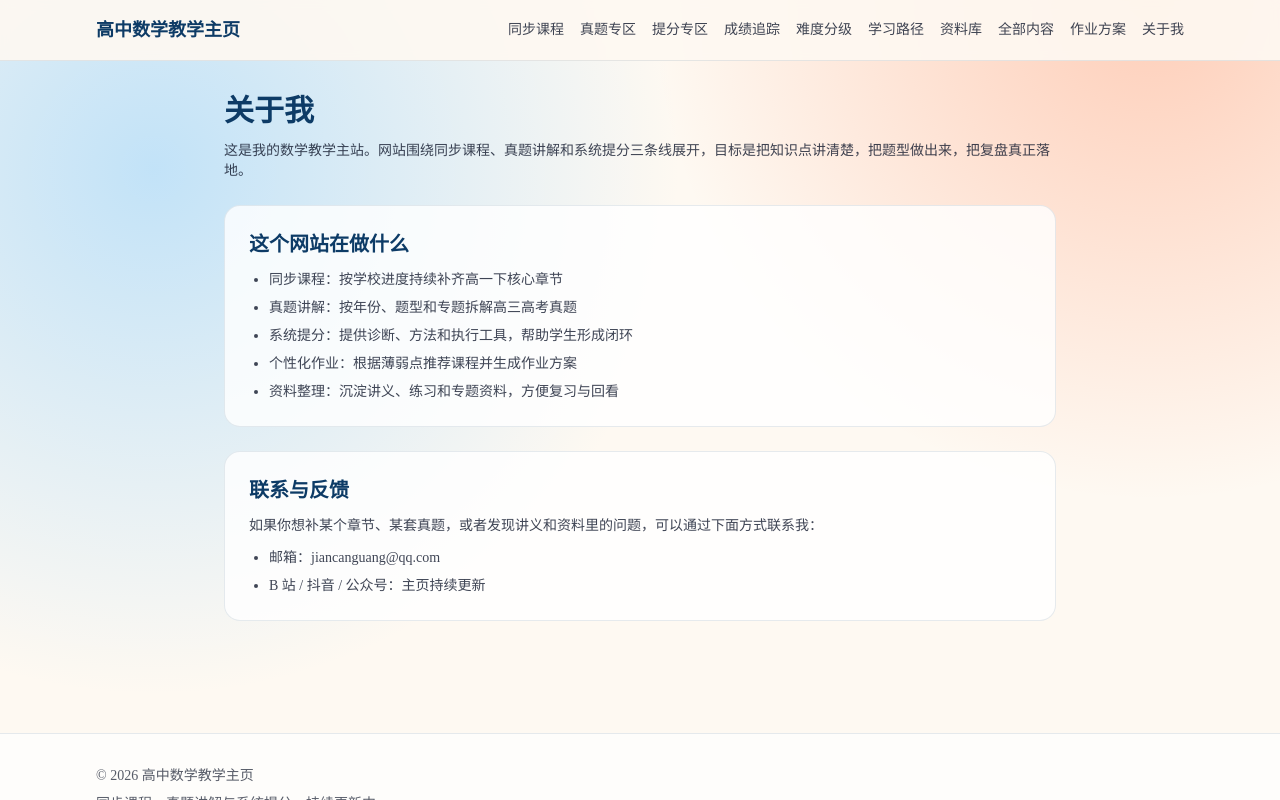
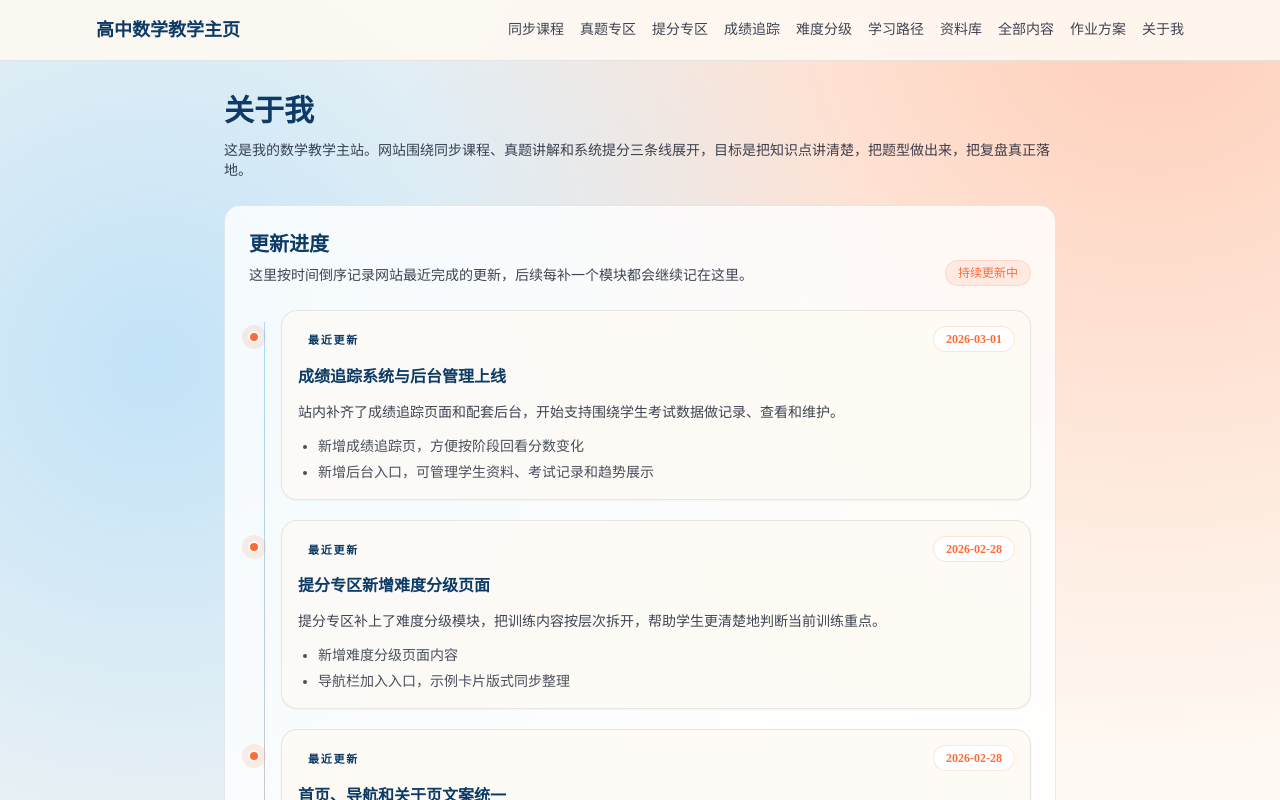
Before and after one commit to Jiancanguang/gaozhong-math-learning, a Next.js app: page /about in a window 1280 px wide. Shown: the top 800 px of the page. Built offline with nearby package versions, Linux system fonts and the light colour scheme; no server answers.

Commit message:
Add about page update timeline

```diff
--- a/app/about/page.tsx
+++ b/app/about/page.tsx
@@ -1,3 +1,30 @@
+const updateLogs = [
+  {
+    date: '2026-03-01',
+    title: '成绩追踪系统与后台管理上线',
+    summary: '站内补齐了成绩追踪页面和配套后台，开始支持围绕学生考试数据做记录、查看和维护。',
+    details: ['新增成绩追踪页，方便按阶段回看分数变化', '新增后台入口，可管理学生资料、考试记录和趋势展示']
+  },
+  {
+    date: '2026-02-28',
+    title: '提分专区新增难度分级页面',
+    summary: '提分专区补上了难度分级模块，把训练内容按层次拆开，帮助学生更清楚地判断当前训练重点。',
+    details: ['新增难度分级页面内容', '导航栏加入入口，示例卡片版式同步整理']
+  },
+  {
+    date: '2026-02-28',
+    title: '首页、导航和关于页文案统一',
+    summary: '首页表达、站点导航和关于页说明做了一轮统一整理，让栏目定位更清楚，首次访问时更容易看懂整站结构。',
+    details: ['首页文案重新收束，重点更明确', '导航与关于页同步调整，整体品牌表达更一致']
+  },
+  {
+    date: '2026-02-26',
+    title: '学习路径页完成排版修正',
+    summary: '学习路径页面对信息卡片和连接关系做了重新调整，解决了重叠与间距不均的问题，阅读体验更顺。',
+    details: ['优化路径图卡片布局和视觉平衡', '修正卡片重叠与连接线间距问题']
+  }
+];
+
 export default function AboutPage() {
   return (
     <div className="mx-auto w-full max-w-4xl px-4 pb-12 pt-8 sm:px-6 lg:px-8">
@@ -5,6 +32,46 @@ export default function AboutPage() {
       <p className="mt-3 text-sm text-ink/80">
         这是我的数学教学主站。网站围绕同步课程、真题讲解和系统提分三条线展开，目标是把知识点讲清楚，把题型做出来，把复盘真正落地。
       </p>
+
+      <section className="mt-6 rounded-2xl border border-tide/10 bg-white/80 p-6">
+        <div className="flex flex-col gap-2 sm:flex-row sm:items-end sm:justify-between">
+          <div>
+            <h2 className="text-xl font-semibold text-tide">更新进度</h2>
+            <p className="mt-2 text-sm text-ink/80">这里按时间倒序记录网站最近完成的更新，后续每补一个模块都会继续记在这里。</p>
+          </div>
+          <span className="inline-flex w-fit rounded-full border border-accent/15 bg-accent/10 px-3 py-1 text-xs font-medium text-accent">持续更新中</span>
+        </div>
+
+        <div className="relative mt-6 pl-6 before:absolute before:bottom-3 before:left-[0.7rem] before:top-3 before:w-px before:bg-gradient-to-b before:from-sky/60 before:via-tide/25 before:to-accent/45 sm:pl-8 sm:before:left-[0.95rem]">
+          <div className="space-y-5">
+            {updateLogs.map((log) => (
+              <article
+                key={`${log.date}-${log.title}`}
+                className="relative rounded-2xl border border-tide/10 bg-paper/70 p-4 shadow-sm shadow-tide/5"
+              >
+                <span className="absolute -left-[1.62rem] top-5 h-3 w-3 rounded-full border-2 border-white bg-accent shadow-[0_0_0_6px_rgba(255,107,53,0.12)] sm:-left-[2.12rem]" />
+                <div className="flex flex-col gap-3 sm:flex-row sm:items-start sm:justify-between">
+                  <div>
+                    <span className="inline-flex rounded-full bg-tide/8 px-2.5 py-1 text-[11px] font-semibold tracking-[0.16em] text-tide">
+                      最近更新
+                    </span>
+                    <h3 className="mt-3 text-base font-semibold text-tide">{log.title}</h3>
+                  </div>
+                  <span className="inline-flex w-fit rounded-full bg-white px-3 py-1 text-xs font-semibold text-accent ring-1 ring-accent/15">
+                    {log.date}
+                  </span>
+                </div>
+                <p className="mt-3 text-sm leading-6 text-ink/80">{log.summary}</p>
+                <ul className="mt-3 list-disc space-y-1.5 pl-5 text-sm text-ink/75">
+                  {log.details.map((detail) => (
+                    <li key={detail}>{detail}</li>
+                  ))}
+                </ul>
+              </article>
+            ))}
+          </div>
+        </div>
+      </section>
 
       <section className="mt-6 rounded-2xl border border-tide/10 bg-white/80 p-6">
         <h2 className="text-xl font-semibold text-tide">这个网站在做什么</h2>
```
